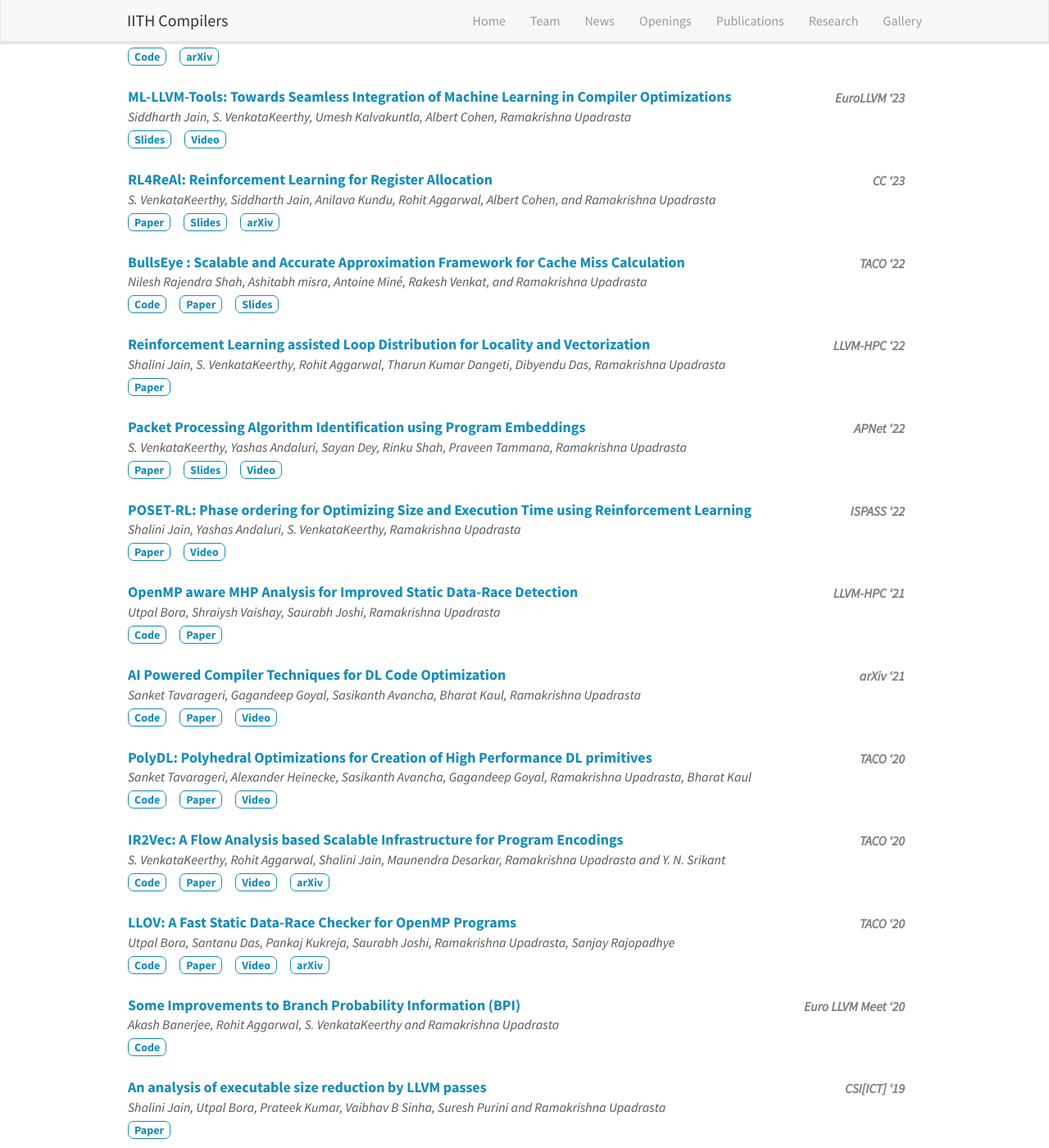
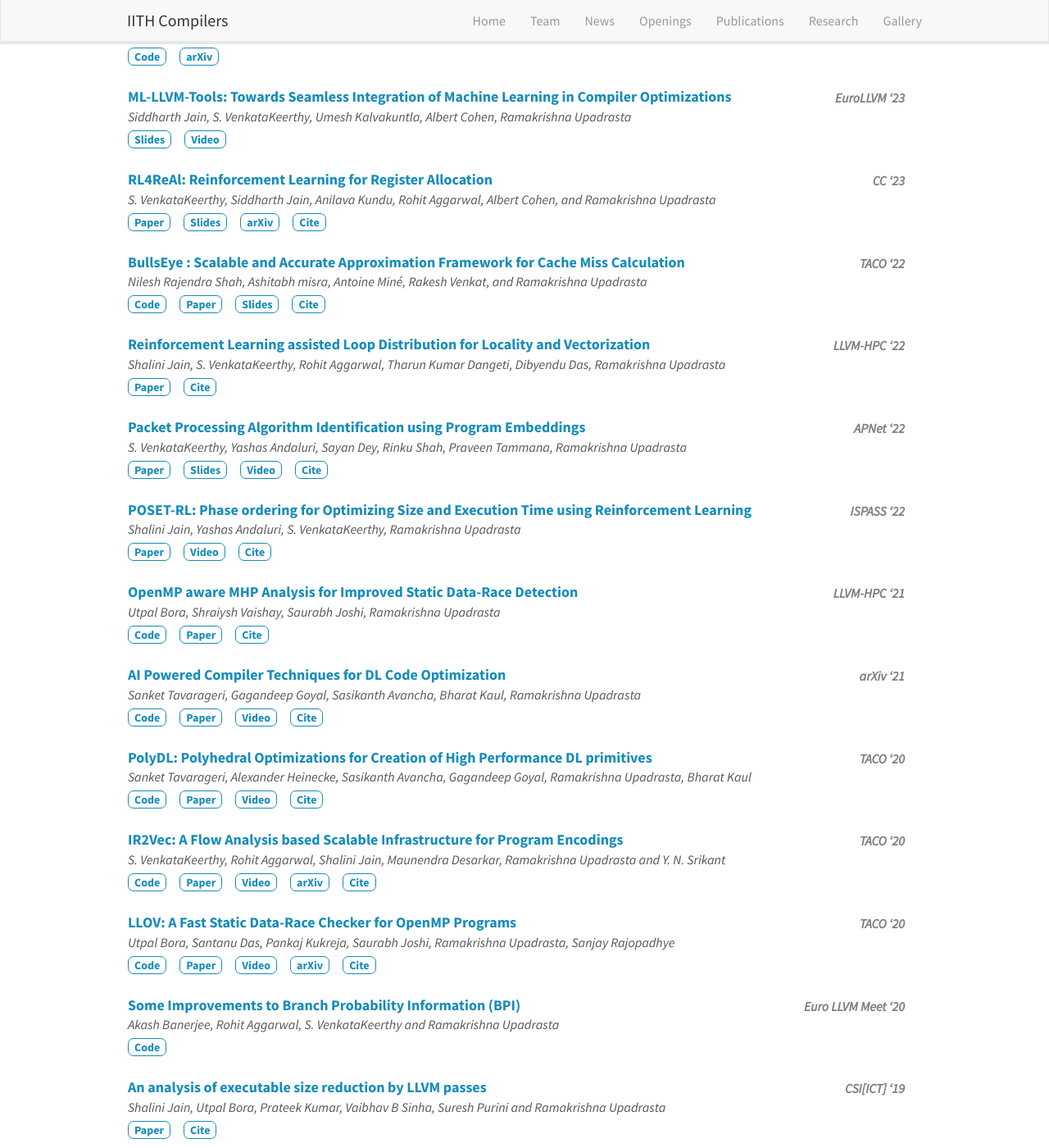
Before and after one commit to utpalbora/compilers.cse.iith.ac.in, a Jekyll site: the page built from _pages/publications.md, in a window 1280 px wide and 1400 px high, scrolled down 212 px. Shown: the whole window at 82% size. Built offline with Jekyll 4.4.1, drawn with Linux system fonts in a browser that asks for light colours; nearby versions of some CDN libraries; part of the change alters nothing that is shown.

Commit message:
Update Citation Button

```diff
--- a/_pages/publications.md
+++ b/_pages/publications.md
@@ -1,16 +1,14 @@
 ---
-title: "IITH Compilers Team - Publications"
+title: 'IITH Compilers Team - Publications'
 layout: gridlay
-excerpt: "IITH Compilers Team -- Publications."
+excerpt: 'IITH Compilers Team -- Publications.'
 sitemap: false
 permalink: /publications/
 ---
 
-
 # Publications
 
-
-(For a full list see [below](#full-list) or go to [Google Scholar](https://scholar.google.ch/citations?user=3qZCtWYAAAAJ&hl=en){:target="_blank"}, [dblp](https://dblp.org/pers/hd/u/Upadrasta:Ramakrishna){:target="_blank"})
+(For a full list see [below](#full-list) or go to [Google Scholar](https://scholar.google.ch/citations?user=3qZCtWYAAAAJ&hl=en){:target="\_blank"}, [dblp](https://dblp.org/pers/hd/u/Upadrasta:Ramakrishna){:target="\_blank"})
 
 <style>
   .trophyimage {
@@ -29,6 +27,57 @@ permalink: /publications/
     color: red;
     width: auto;
 
+}
+
+.modal {
+    display: none;
+    position: fixed;
+    width: 100%;
+    height: 100%;
+    background-color: rgba(0,0,0,0.7);
+}
+
+.modal-content {
+    position: absolute;
+    top: 15%;
+    left: 50%;
+    transform: translate(-50%, -15%);
+    background-color: #fff;
+    padding: 20px;
+    border: 1px solid #888;
+    width: 60%;
+}
+
+.closeCitationButton {
+    color: #aaa;
+    float: right;
+    font-size: 28px;
+    font-weight: bold;
+    cursor: pointer;
+}
+
+.closeCitationButton:hover {
+    color: black;
+    text-decoration: none;
+    cursor: pointer;
+}
+
+.citationBox{
+    margin-top: 20px;
+    padding: 10px;
+    height: 300px;
+    overflow: auto;
+    background-color: #eee;
+    font-size: 18px;
+    overflow-wrap: break-word;
+    white-space: normal;
+    display: none;
+}
+
+.dropdown {
+    padding: 10px 10px;
+    margin: 10px 0;
+    width: 20%;
 }
 </style>
 
@@ -54,17 +103,20 @@ permalink: /publications/
   <p style="margin:0;padding:0;border:0;font-size:large;"><strong>{{ publi.title }}</strong></p>
   {% endif %}
 
-  {% if publi.award %}
-  {% assign aw=publi.award.title %}
+{% if publi.award %}
+ {% assign aw=publi.award.title %}
+
   <div class="trophyimage" style="--content:'{{aw}}';">
   <img src="/images/trophy.jpeg" alt="Trophy" style="height:20px;">
   </div>
   <script>
-  var a='{{aw}}';
-  console.log(a);
-    document.querySelectorAll('trophyimage')[1].style.setProperty("--content", a);
-  </script>
- {% endif %}
+
+var a='{{aw}}';
+console.log(a);
+document.querySelectorAll('trophyimage')[1].style.setProperty("--content", a);
+</script>
+{% endif %}
+
   </div>
 
   <div>
@@ -94,7 +146,78 @@ permalink: /publications/
   {% if publi.arxiv_link != "" %}
   <a class=badge href="{{publi.arxiv_link}}">arXiv</a>&nbsp;&nbsp;&nbsp;&nbsp;
   {% endif %}
-  </nobr>
+  {% if publi.paper_link != "" || publi.paper_link != "" %}
+  <script>
+  document.addEventListener('DOMContentLoaded', function() {
+    var openCitationButton = document.getElementById('openCitationButton_{{publi.shortname}}');
+    console.log(openCitationButton)
+    var closeCitationButton = document.getElementById('closeCitationButton_{{publi.shortname}}');
+    var citationPopup = document.getElementById('modal_{{publi.shortname}}');
+    var dropdown = document.getElementById('dropdown_{{publi.shortname}}');
+    var citation_type = dropdown.value;
+    var citation_bibtex = document.getElementById('bibtex_{{publi.shortname}}');
+    var citation_acmref = document.getElementById('acmref_{{publi.shortname}}');
+    citation_bibtex.style.display = 'block';
+
+    openCitationButton.addEventListener('click', function() {
+        citationPopup.style.display = 'block';
+    });
+
+    closeCitationButton.addEventListener('click', function() {
+        citationPopup.style.display = 'none';
+    });
+
+    dropdown.addEventListener('change', function() {
+            console.log('here')
+        citation_type = dropdown.value;
+        if(citation_type == 'bibtex') {
+            citation_bibtex.style.display = 'block';
+            citation_acmref.style.display = 'none';
+        } else if(citation_type == 'acmref') {
+            citation_bibtex.style.display = 'none';
+            citation_acmref.style.display = 'block';
+        }
+    });
+
+});
+
+  </script>
+
+<button class="badge openCitationButton" id="openCitationButton_{{publi.shortname}}">Cite</button>
+
+  <div id="modal_{{publi.shortname}}" class="modal">
+      <div class="modal-content">
+          <span class="closeCitationButton" id="closeCitationButton_{{publi.shortname}}">&times;</span>
+          <h3 style="color:#222;font-weight: bold;"> Export Citations </h3>
+          <select class="dropdown" id="dropdown_{{publi.shortname}}">
+              <option value="bibtex">BibTeX</option>
+              <option value="acmref">ACM Ref</option>
+          </select>
+          <div class="citationBox" id="bibtex_{{publi.shortname}}">
+          <p> author = { {{public.authors}}},<br>
+          title = { {{publi.title}} },<br>
+          year = { {{publi.year}} },<br>
+          {% if publi.paper_link != "" %}
+          url = { {{publi.paper_link}} },<br>
+          {% else %}
+          url = { {{publi.arxiv_link}} },<br>
+          {% endif %}
+          <!-- pages = {133–144}, -->
+          <!-- numpages = {12}, -->
+          <!-- keywords = {Register Allocation, Reinforcement Learning}, -->
+          <!-- location = {<conf-loc>, <city>Montr\'{e}al</city>, <state>QC</state>, <country>Canada</country>, </conf-loc>}, -->
+          series = { {{publi.publishedAt}} {{publi.year}} }
+          </p>
+          </div>
+          <div class="citationBox" id="acmref_{{publi.shortname}}">
+          <p >{{publi.authors}}. {{publi.year}}. {{publi.title}}. {{publi.journal}}. {{publi.volume}}, {publi.number}, Article {{publi.articleno}} ({{publi.issue_date}}), {{publi.numpages}} pages. {{publi.url}}  </p>
+          </div>
+      </div>
+  </div>
+
+{% endif %}
+</nobr>
+
   </div>
 
   <div style="margin-top:25px;">
```
